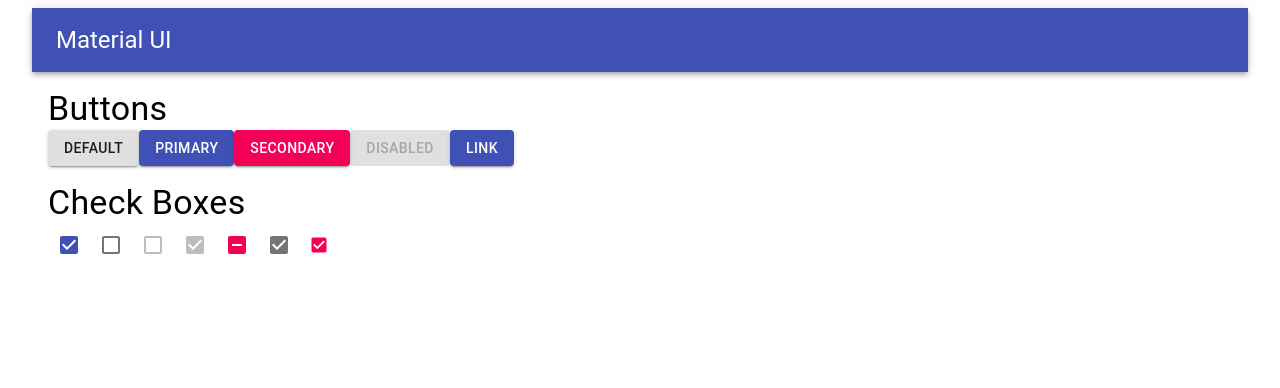
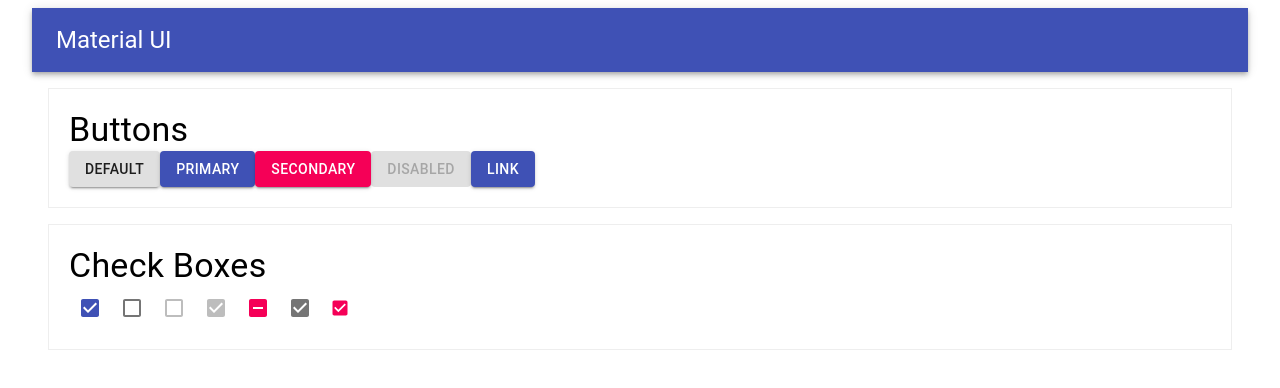
Before and after one commit to K-Sato1995/material-ui-practice, a React (Create React App) app: page / in a window 1280 px wide. Shown: the top 388 px of the page. Built offline with nearby package versions, Linux system fonts and the light colour scheme.

Commit message:
Add styled Components

```diff
--- a/package.json
+++ b/package.json
@@ -11,9 +11,11 @@
     "@types/node": "^12.0.0",
     "@types/react": "^16.9.0",
     "@types/react-dom": "^16.9.0",
+    "@types/styled-components": "^4.4.1",
     "react": "^16.12.0",
     "react-dom": "^16.12.0",
     "react-scripts": "3.3.0",
+    "styled-components": "^4.4.1",
     "typescript": "~3.7.2"
   },
   "scripts": {
--- a/src/buttons/index.tsx
+++ b/src/buttons/index.tsx
@@ -1,9 +1,15 @@
 import React from "react";
 import { Box, Button, Typography } from "@material-ui/core";
+import styled from "styled-components";
+
+const StyledBox = styled(Box)`
+  border: solid 1px ${({ theme }) => theme.borderColor};
+  padding: 20px;
+`;
 
 const index = () => {
   return (
-    <Box m={2}>
+    <StyledBox m={2}>
       <Typography variant="h4">Buttons</Typography>
       <Button variant="contained">Default</Button>
       <Button variant="contained" color="primary">
@@ -18,7 +24,7 @@
       <Button variant="contained" color="primary" href="#contained-buttons">
         Link
       </Button>
-    </Box>
+    </StyledBox>
   );
 };
 
--- a/src/checkBoxes/index.tsx
+++ b/src/checkBoxes/index.tsx
@@ -1,9 +1,14 @@
 import React from "react";
 import { Box, Checkbox, Typography } from "@material-ui/core";
+import styled from "styled-components";
 
+const StyledBox = styled(Box)`
+  border: solid 1px ${({ theme }) => theme.borderColor};
+  padding: 20px;
+`;
 const index = () => {
   return (
-    <Box m={2}>
+    <StyledBox m={2}>
       <Typography variant="h4">Check Boxes</Typography>
 
       <Checkbox
@@ -45,7 +50,7 @@
         value="small"
         inputProps={{ "aria-label": "checkbox with small size" }}
       />
-    </Box>
+    </StyledBox>
   );
 };
 
--- /dev/null
+++ b/src/config/Theme.ts
@@ -0,0 +1,5 @@
+const defaultTheme = {
+  borderColor: "#EEEEEE"
+};
+
+export default defaultTheme;
--- a/src/index.tsx
+++ b/src/index.tsx
@@ -2,8 +2,15 @@
 import ReactDOM from "react-dom";
 import App from "./App";
 import * as serviceWorker from "./serviceWorker";
+import { ThemeProvider } from "styled-components";
+import defaultTheme from "./config/Theme";
 
-ReactDOM.render(<App />, document.getElementById("root"));
+ReactDOM.render(
+  <ThemeProvider theme={defaultTheme}>
+    <App />
+  </ThemeProvider>,
+  document.getElementById("root")
+);
 
 // If you want your app to work offline and load faster, you can change
 // unregister() to register() below. Note this comes with some pitfalls.
```
Also changed, not shown: 1 other file (tests, documents, lock files or other folders).
